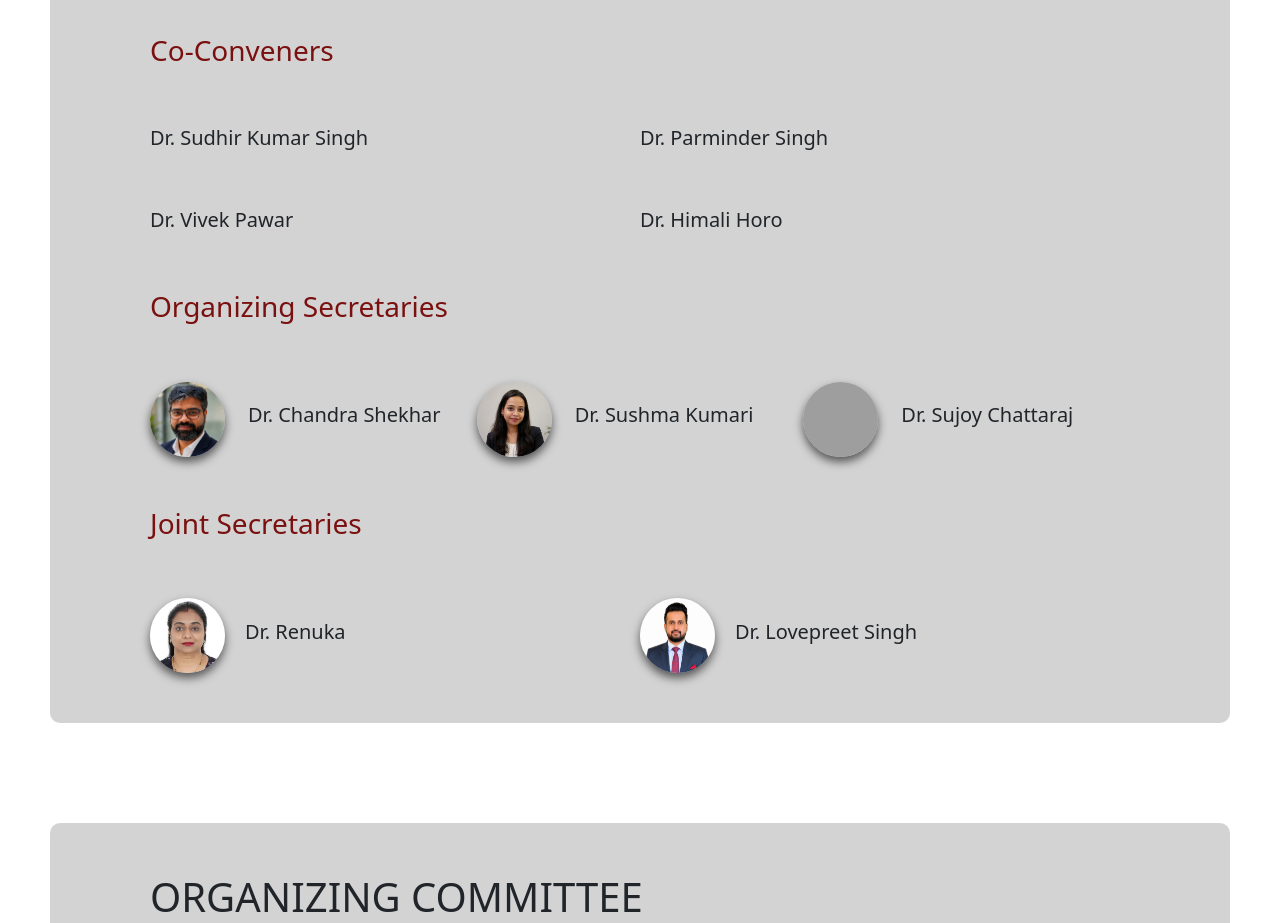
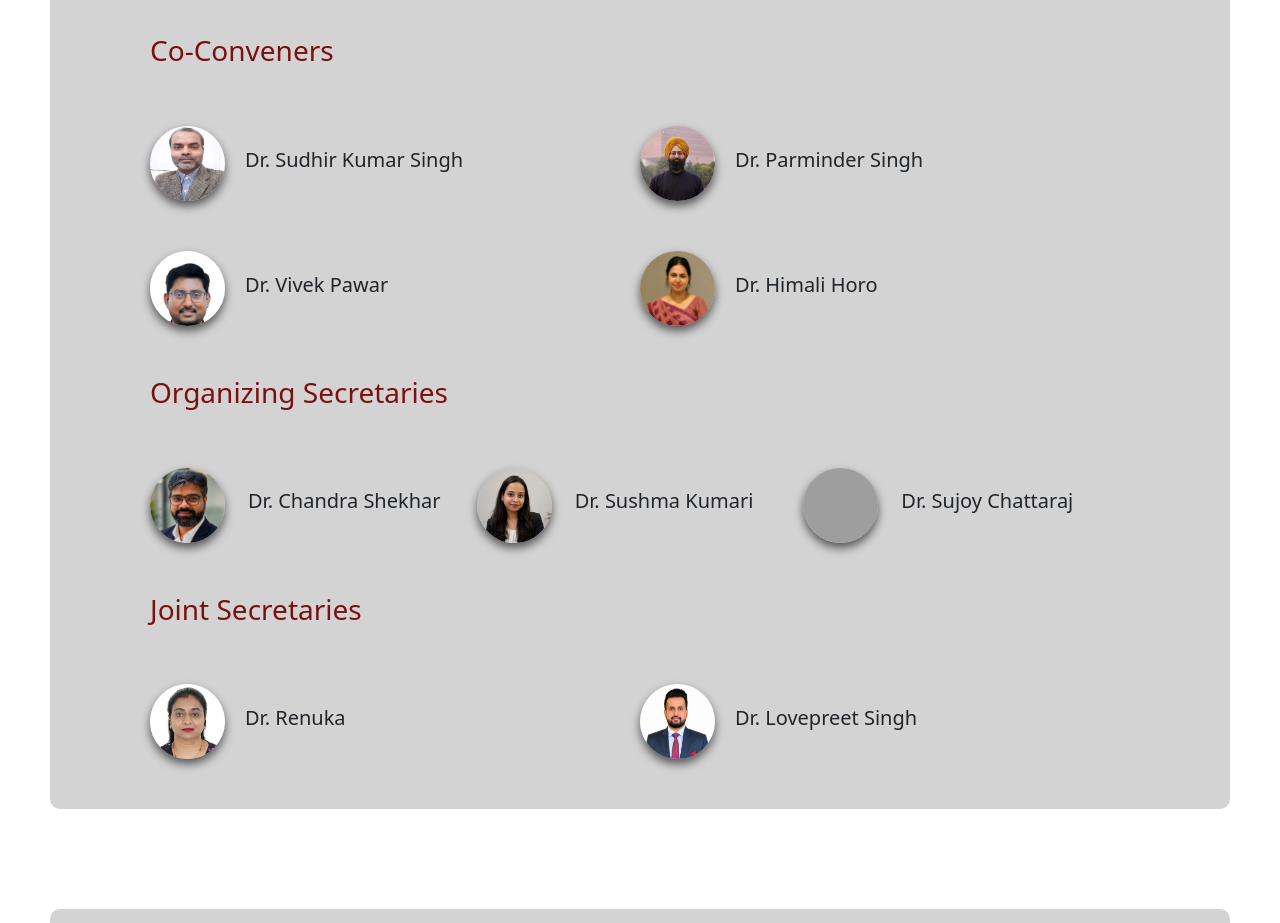
Before and after one commit to YashmitVaish/SDCEE-2027, a React (Create React App) app in the folder client/: page / in a window 1280 px wide. Shown: the part 3960-4883 px from the top of the page. Built offline with nearby package versions, Linux system fonts and the light colour scheme; grey boxes are pictures that could not be loaded; a web font is replaced by a local one.

Commit message:
Add co-convener photos

```diff
--- a/client/src/Components/Committee/Committee.js
+++ b/client/src/Components/Committee/Committee.js
@@ -85,22 +85,22 @@ const coreteam = [
 const coconveners = [
   {
     name: "Dr. Sudhir Kumar Singh",
-    img: null,
+    img: require("./images/sudhir.jpg"),
     role: "Co-Convener",
   },
   {
     name: "Dr. Parminder Singh",
-    img: null,
+    img: require("./images/parminder.jpeg"),
     role: "Co-Convener",
   },
   {
     name: "Dr. Vivek Pawar",
-    img: null,
+    img: require("./images/vivekpawar.jpg"),
     role: "Co-Convener",
   },
   {
     name: "Dr. Himali Horo",
-    img: null,
+    img: require("./images/himalihoro.jpg"),
     role: "Co-Convener",
   },
 ];
```
Also changed, not shown: client/src/Components/Committee/images/himalihoro.jpg, client/src/Components/Committee/images/vivekpawar.jpg.
